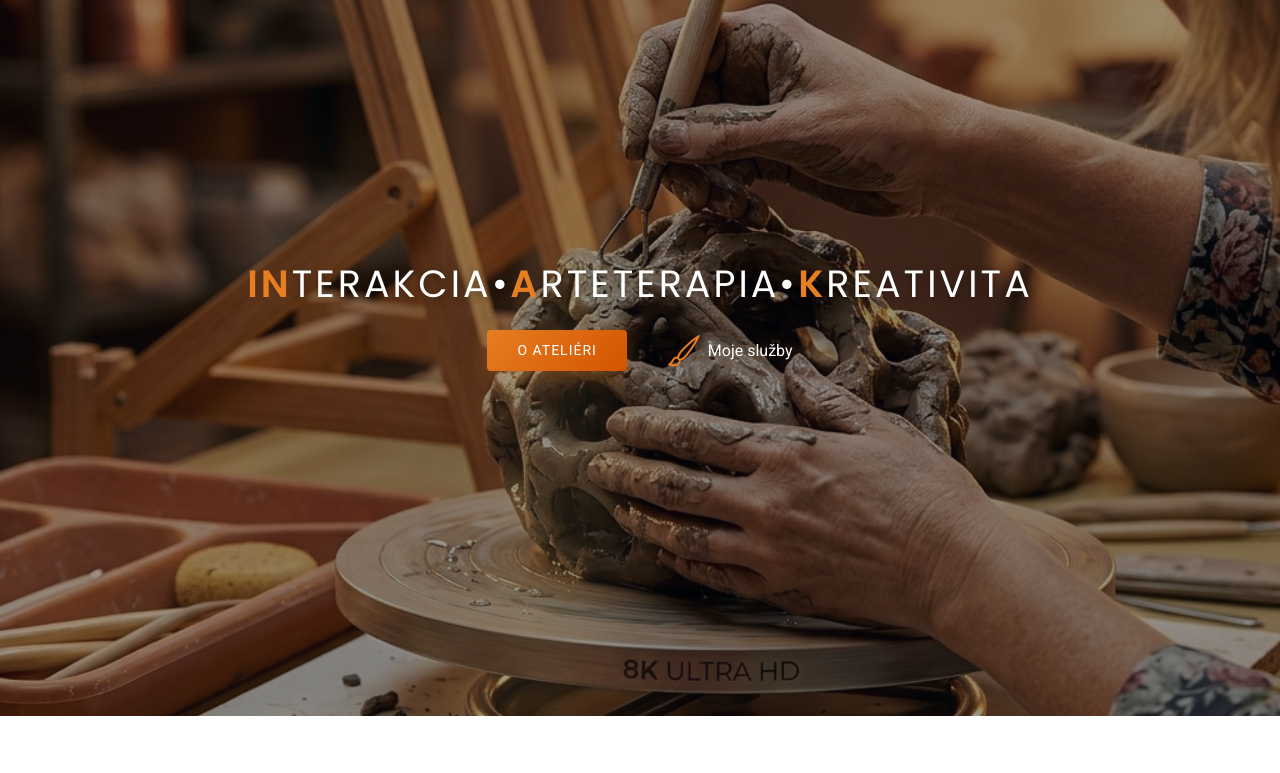
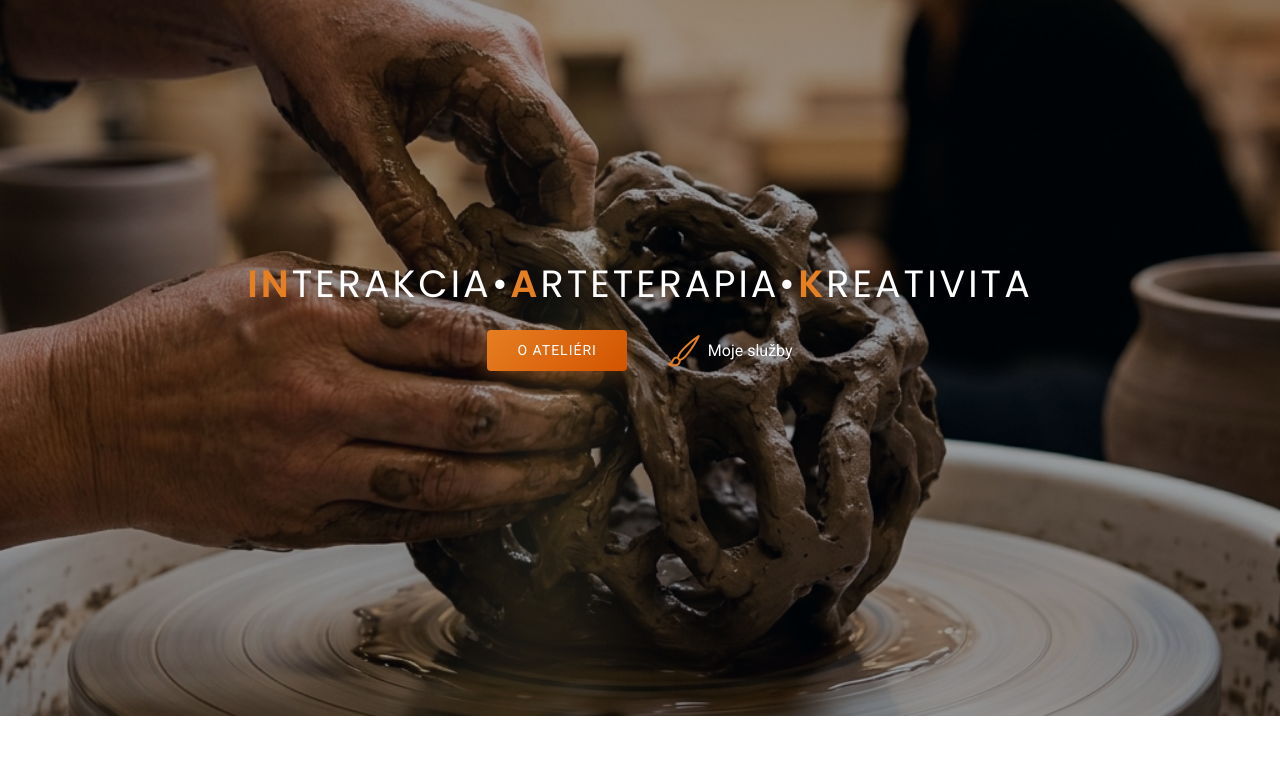
Before and after one commit to websolution4you/AtelierInak, a plain HTML site: page index.html in a window 1280 px wide. Shown: the part 84-857 px from the top of the page. Drawn offline with Linux system fonts and the light colour scheme; no server answers.

Commit message:
feat(hero): replace desktop background with clean generated sharp hands image without text (v4)

```diff
--- a/index.html
+++ b/index.html
@@ -116,7 +116,7 @@
     <section id="hero" class="hero section dark-background">
 
       <picture>
-        <source srcset="images/ira_ruky_hlina_v3.jpg" media="(min-width: 769px)">
+        <source srcset="images/ira_ruky_hlina_v4.jpg" media="(min-width: 769px)">
         <img src="images/snenie_landscape.png" alt="Ateliér INAK" data-aos="fade-in">
       </picture>
 
```
Also changed, not shown: images/ira_ruky_hlina_v4.jpg (added).
